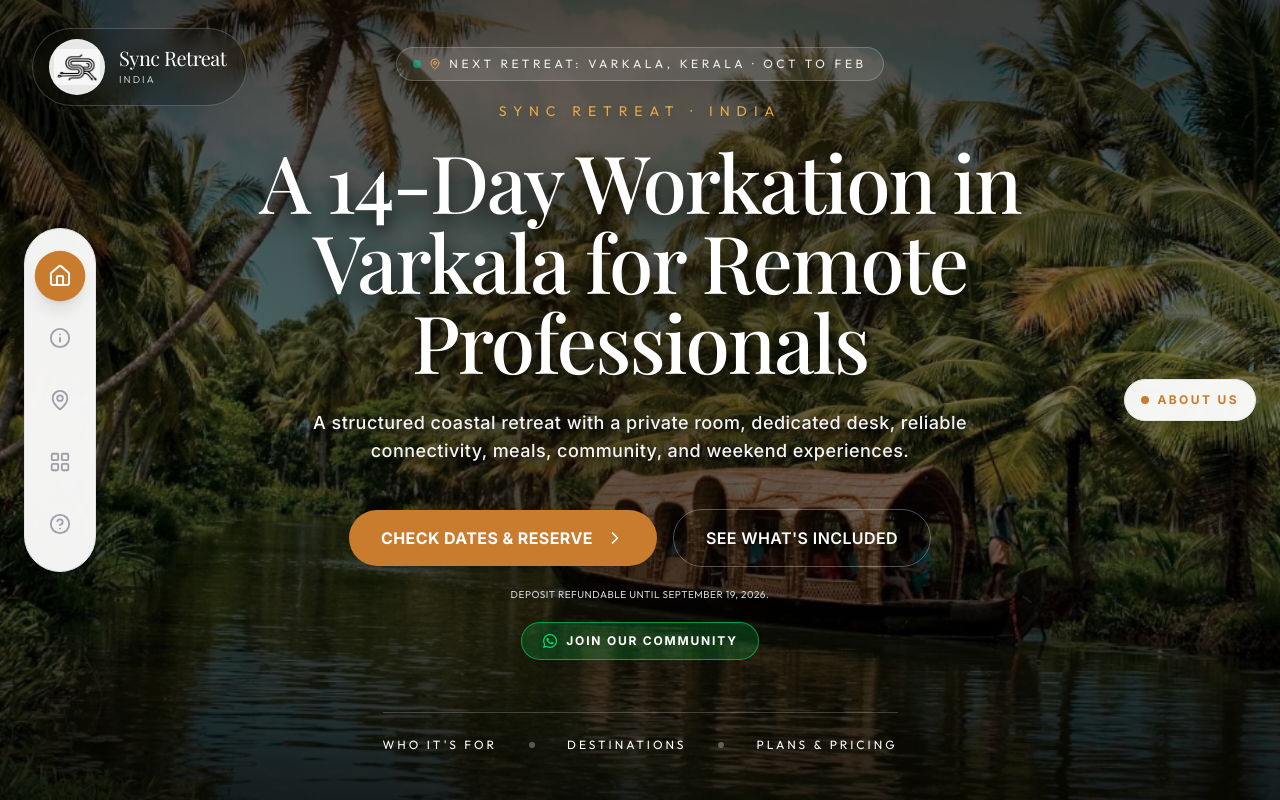
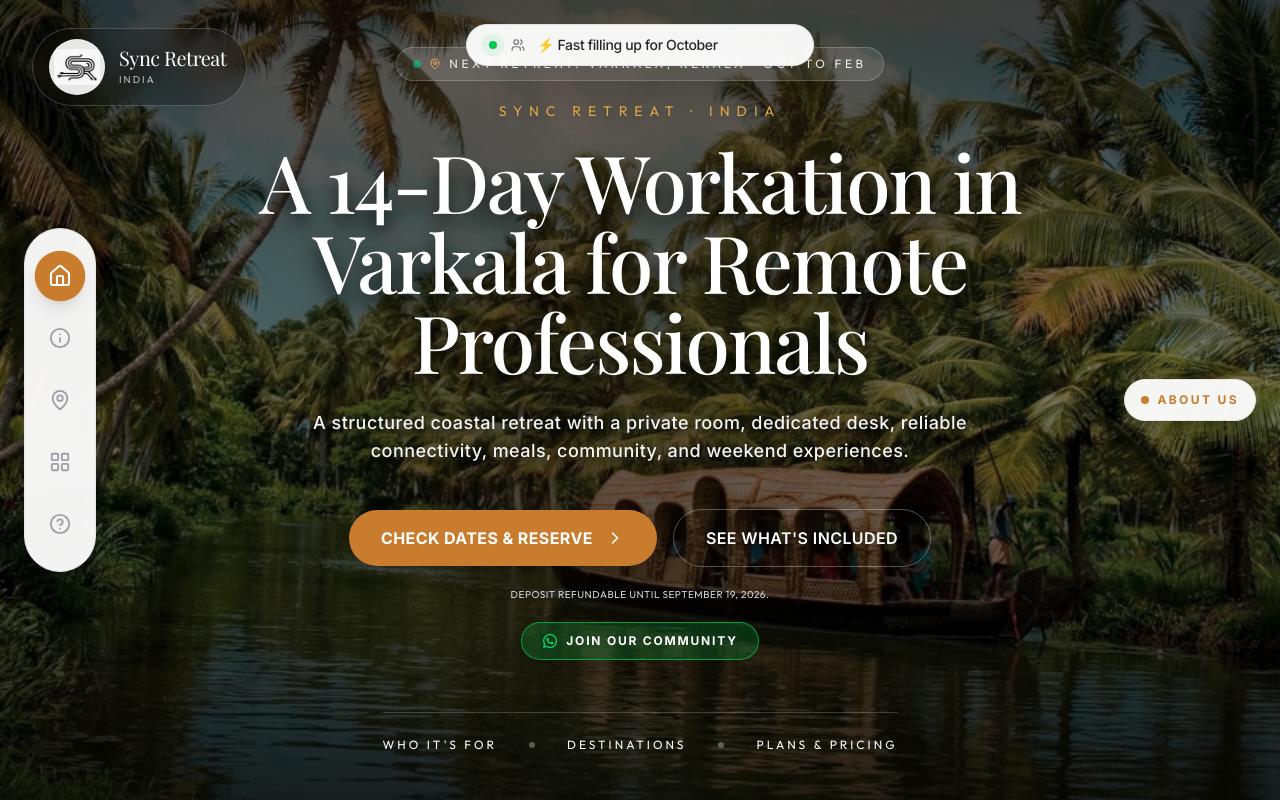
Before and after one commit to zak336/indianpeople, a Next.js app: page / in a window 1280 px wide. Shown: the top 800 px of the page. Built offline with nearby package versions, Linux system fonts and the light colour scheme; no server answers; a web font is replaced by a local one.

Commit message:
feat: add urgency and live cohort tracking to landing page

```diff
--- a/app/page.tsx
+++ b/app/page.tsx
@@ -11,6 +11,7 @@ import Footer from "@/components/Footer";
 import PlacesToSee from "@/components/PlacesToSee";
 import Scheduler from "@/components/Scheduler";
 import BookingCard from "@/components/BookingCard";
+import LiveSeatsPill from "@/components/LiveSeatsPill";
 import { useEffect } from "react";
 import { PRICING } from "@/lib/pricing";
 
@@ -155,6 +156,7 @@ export default function Home() {
 
       <FloatingNav />
       <FloatingAbout />
+      <LiveSeatsPill />
       <main>
         <Hero />
         <About />
--- /dev/null
+++ b/components/LiveSeatsPill.tsx
@@ -0,0 +1,75 @@
+"use client";
+
+import { motion, AnimatePresence } from "framer-motion";
+import { useEffect, useState } from "react";
+import { Users } from "lucide-react";
+
+const SURGE_MESSAGES = [
+  "🔥 High demand: 3 bookings in last 2 hours",
+  "⚡ Fast filling up for October",
+  "✨ 6/16 seats left · Varkala Oct 19",
+];
+
+export default function LiveSeatsPill() {
+  const [isVisible, setIsVisible] = useState(false);
+  const [messageIndex, setMessageIndex] = useState(0);
+
+  // Slide down slightly after load for a nice entrance effect
+  useEffect(() => {
+    const timer = setTimeout(() => {
+      setIsVisible(true);
+    }, 1500);
+    return () => clearTimeout(timer);
+  }, []);
+
+  // Cycle through messages
+  useEffect(() => {
+    const interval = setInterval(() => {
+      setMessageIndex((prev) => (prev + 1) % SURGE_MESSAGES.length);
+    }, 5000);
+    return () => clearInterval(interval);
+  }, []);
+
+  return (
+    <AnimatePresence>
+      {isVisible && (
+        <motion.div
+          initial={{ y: -50, opacity: 0, scale: 0.95 }}
+          animate={{ y: 0, opacity: 1, scale: 1 }}
+          exit={{ y: -50, opacity: 0, scale: 0.95 }}
+          transition={{ type: "spring", stiffness: 300, damping: 25 }}
+          className="fixed top-6 left-1/2 -translate-x-1/2 z-[100] w-max max-w-[90vw]"
+        >
+          {/* Glassmorphism Pill */}
+          <div className="bg-white/95 dark:bg-black/80 backdrop-blur-xl border border-zinc-200 dark:border-zinc-800 shadow-2xl rounded-full px-5 py-2.5 flex items-center gap-3">
+
+            {/* Live Pulsing Dot */}
+            <div className="relative flex h-3 w-3 items-center justify-center">
+              <span className="animate-ping absolute inline-flex h-full w-full rounded-full bg-green-500 opacity-75"></span>
+              <span className="relative inline-flex rounded-full h-2 w-2 bg-green-500"></span>
+            </div>
+
+            {/* Icon (Optional) */}
+            <Users size={14} className="text-zinc-500 hidden sm:block" />
+
+            {/* Ticker Text */}
+            <div className="relative overflow-hidden h-5 w-56 sm:w-64 text-sm font-medium text-zinc-800 dark:text-zinc-200 tracking-tight">
+              <AnimatePresence mode="wait">
+                <motion.span
+                  key={messageIndex}
+                  initial={{ y: 15, opacity: 0 }}
+                  animate={{ y: 0, opacity: 1 }}
+                  exit={{ y: -15, opacity: 0 }}
+                  transition={{ duration: 0.3 }}
+                  className="absolute inset-0 flex items-center whitespace-nowrap"
+                >
+                  {SURGE_MESSAGES[messageIndex]}
+                </motion.span>
+              </AnimatePresence>
+            </div>
+          </div>
+        </motion.div>
+      )}
+    </AnimatePresence>
+  );
+}
```
